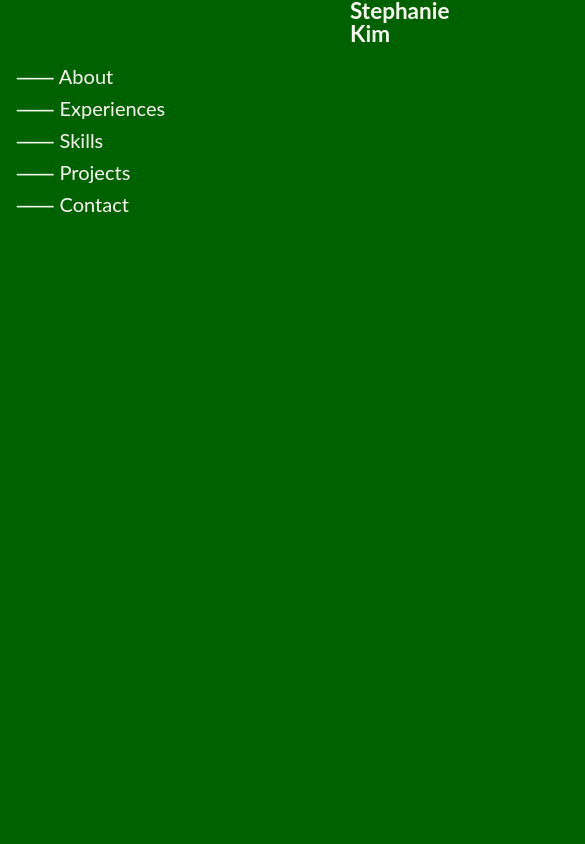
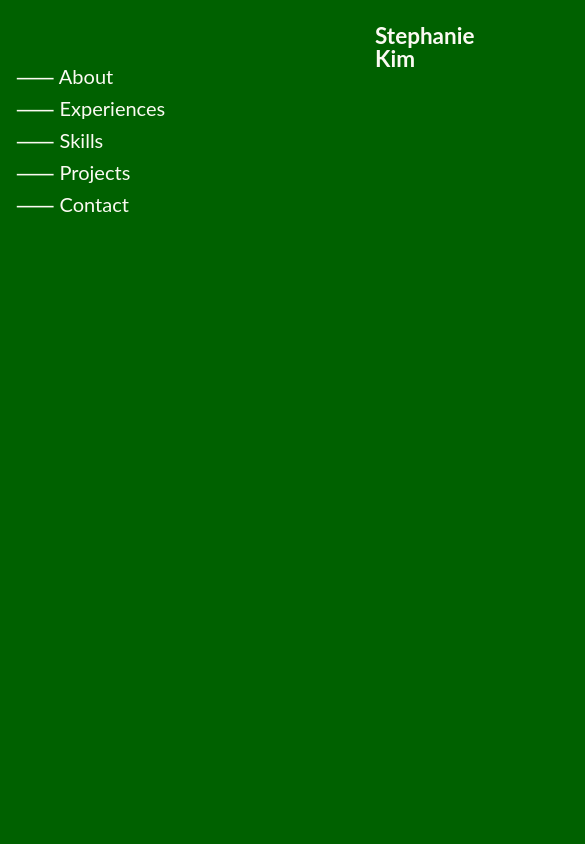
Before and after one commit to stephaniekim0/stephaniekim0.github.io, a plain HTML site: page index.html in a window 390 px wide. Shown: the top 844 px of the page, 585 px wide, since content can reach past the window. Drawn offline with nearby package versions, Linux system fonts and the light colour scheme.

Commit message:
modified:   styles.css

```diff
--- a/styles.css
+++ b/styles.css
@@ -45,10 +45,10 @@
   padding: 0px 0px;
 }
 
-@media and (max-width: 960px) {
+@media (max-width: 960px) {
   body {
-    padding: 25px
-    background-color: #FBFAF2;
+      padding: 25px;
+      background-color: #006100;
   }
 
   .about {
```
